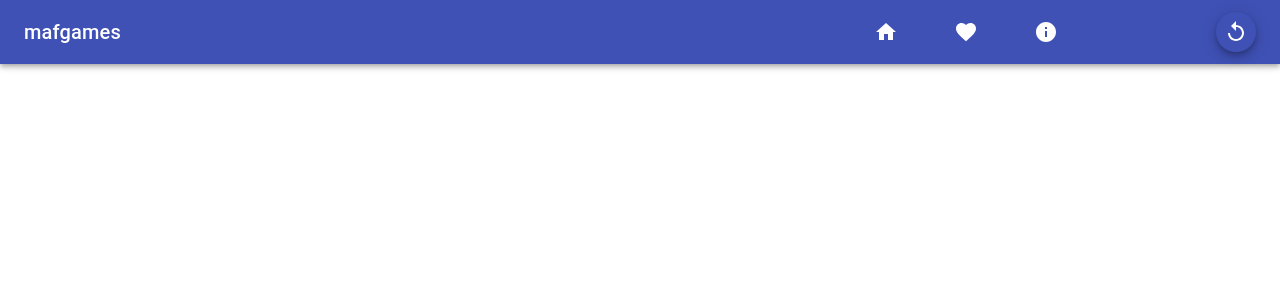
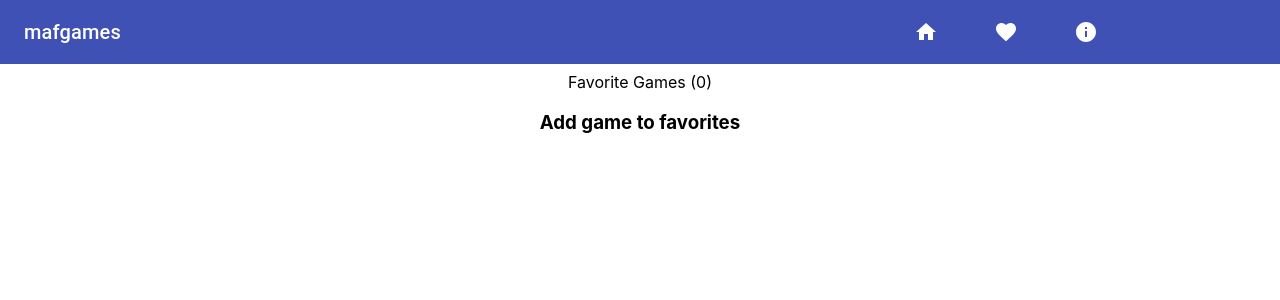
Before and after one commit to lawledge/mafgames, a React (Create React App) app: page /favorite in a window 1280 px wide. Shown: the top 300 px of the page. Built offline with nearby package versions, Linux system fonts and the light colour scheme.

Commit message:
disable check & ui fixes

```diff
--- a/public/index.html
+++ b/public/index.html
@@ -7,7 +7,7 @@
     <meta name="theme-color" content="#000000" />
     <meta
       name="description"
-      content="Web site created using create-react-app"
+      content="Service that catch and save games from Mafiaonline"
     />
     <link rel="apple-touch-icon" href="%PUBLIC_URL%/logo192.png" />
     <!--
@@ -24,7 +24,7 @@
       work correctly both with client-side routing and a non-root public URL.
       Learn how to configure a non-root public URL by running `npm run build`.
     -->
-    <title>React App</title>
+    <title>Mafgames</title>
   </head>
   <body>
     <noscript>You need to enable JavaScript to run this app.</noscript>
--- a/src/app/App.tsx
+++ b/src/app/App.tsx
@@ -2,7 +2,7 @@ import React from "react";
 import { BrowserRouter as Router, Switch, Route } from "react-router-dom";
 import { About } from "../router/About";
 import { Main } from "../router/Main";
-import { Footer } from "../ui/BottomNav";
+import { Favorite } from "../router/Favorite";
 import { TopBar } from "../ui/TopBar";
 
 const App: React.FC = () => {
@@ -12,6 +12,7 @@ const App: React.FC = () => {
         <TopBar />
         <Switch>
           <Route path="/" exact component={Main} />
+          <Route path="/favorite" component={Favorite} />
           <Route path="/about" component={About} />
         </Switch>
       </Router>
--- /dev/null
+++ b/src/fav/Fav.tsx
@@ -0,0 +1,85 @@
+import React from "react";
+import { useSelector } from "react-redux";
+import { makeStyles } from "@material-ui/core/styles";
+import List from "@material-ui/core/List";
+import ListItem from "@material-ui/core/ListItem";
+import ListItemText from "@material-ui/core/ListItemText";
+import ListItemAvatar from "@material-ui/core/ListItemAvatar";
+import Avatar from "@material-ui/core/Avatar";
+import Divider from "@material-ui/core/Divider";
+import PersonIcon from "@material-ui/icons/Person";
+import { GameFromServer } from "../game/gameInterface";
+const useStyles = makeStyles((theme) => ({
+  root: {
+    width: "100%",
+    minWidth: 360,
+    backgroundColor: theme.palette.background.paper,
+    textAlign: "center",
+  },
+  button: {
+    marginBottom: 4,
+  },
+}));
+
+interface RootState {
+  // curGame: CurrentGame;
+  fav: {
+    favorite: GameFromServer[];
+  };
+}
+
+const checkState = (state: RootState) => state;
+
+export const Fav: React.FC = () => {
+  const state = useSelector(checkState);
+  console.log(state);
+  console.log(state.fav.favorite.length);
+  const classes = useStyles();
+
+  return (
+    <div className={classes.root}>
+      <List>
+        Favorite Games ({state.fav.favorite.length - 1})
+        {state.fav.favorite.length > 1 ? (
+          state.fav.favorite.map(({ id, users }) =>
+            id === 0 ? (
+              ""
+            ) : (
+              <div key={id}>
+                <ListItem>
+                  {/* {console.log(userMapping)} */}
+
+                  <ListItemText
+                    primary={`Game ID: ${id}`}
+                    secondary={`Players count: ${users.length}`}
+                  />
+                </ListItem>
+                {users.map((userMapping: any) =>
+                  Object.keys(userMapping).map((id) => (
+                    <div key={id}>
+                      <ListItem>
+                        <ListItemAvatar>
+                          <Avatar>
+                            <PersonIcon />
+                          </Avatar>
+                        </ListItemAvatar>
+                        <ListItemText
+                          primary={userMapping[id]}
+                          secondary={`id: ${id === "-1" ? "скрыт" : id}`}
+                        />
+                      </ListItem>
+                      <Divider variant="middle" component="li" />
+                    </div>
+                  ))
+                )}
+                <Divider variant="inset" component="li" />
+              </div>
+            )
+          )
+        ) : (
+          <h3>Add game to favorites</h3>
+        )}
+      </List>
+    </div>
+  );
+};
--- a/src/game/GameContainer.tsx
+++ b/src/game/GameContainer.tsx
@@ -1,42 +1,38 @@
-import React, { useEffect } from "react";
-import { useDispatch, useSelector } from "react-redux";
+import React from "react";
+import { useSelector } from "react-redux";
 import { Game } from "./Game";
-import { loadGames } from "./gameActionCreator";
-import { GameResponse } from "./gameInterface";
-import { CurrentGame } from "./gameInterface";
+import { GameResponse, GameFromServer, CurrentGame } from "./gameInterface";
 
 interface RootState {
   game: GameResponse;
   player: object;
   curGame: CurrentGame;
+  fav: {
+    favorite: GameFromServer[];
+  };
 }
 
 const checkDefaultState = (state: RootState) => state;
 
-// const handler = useCallback(() => {
-//   dispatch(setGame());
-// }, []);
+export const GameContainer: React.FC = () => {
+  const state = useSelector(checkDefaultState);
 
-export const GameContainer: React.FC = () => {
-  const dispatch = useDispatch();
-
-  const selectIsChanged = () => {};
-  const state = useSelector(checkDefaultState);
-  useEffect(() => {
-    console.log(state);
-    dispatch(loadGames());
-  }, []);
+  // const checkFavIsSet = (curgame: number, fn: (check: boolean) => void) => {
+  //   state.fav.favorite.filter((game) => {
+  //     fn(curgame == game.id ? true : false);
+  //   });
+  // };
 
   return (
     <>
       <Game
-        selectIsChanged={selectIsChanged}
         loadedGameList={state.game}
         currentIsSet={
           state.curGame.currentGame.start
             ? state.curGame.currentGame
             : undefined
         }
+        // favIsSet={checkFavIsSet}
       />
     </>
   );
--- a/src/player/Player.tsx
+++ b/src/player/Player.tsx
@@ -40,7 +40,7 @@ export const Player: React.FC<Props> = (props) => {
                     <PersonIcon />
                   </Avatar>
                 </ListItemAvatar>
-                {console.log(userMapping)}
+
                 <ListItemText
                   primary={userMapping[id]}
                   secondary={`id: ${id === "-1" ? "скрыт" : id}`}
--- a/src/router/About.tsx
+++ b/src/router/About.tsx
@@ -18,7 +18,7 @@ const useStyles = makeStyles((theme: Theme) =>
     },
     paper: {
       textAlign: "center",
-      width: "100vh",
+      width: "80vh",
       height: "60vh",
       alignSelf: "flex-end",
       // justifyContent: "center",
--- /dev/null
+++ b/src/router/Favorite.tsx
@@ -0,0 +1,10 @@
+import React from "react";
+import { Fav } from "../fav/Fav";
+
+export const Favorite: React.FC = () => {
+  return (
+    <>
+      <Fav />
+    </>
+  );
+};
--- a/src/ui/BottomNav.tsx
+++ b/src/ui/Menu.tsx
@@ -17,7 +17,7 @@ const useStyles = makeStyles({
   },
 });
 
-export const Footer = () => {
+export const Menu = () => {
   const classes = useStyles();
   const [value, setValue] = React.useState(0);
 
@@ -37,7 +37,7 @@ export const Footer = () => {
           icon={<HomeIcon />}
         />
       </Link>
-      <Link to="/favorites">
+      <Link to="/favorite">
         <BottomNavigationAction
           className={classes.action}
           label="Favorites"
--- a/src/ui/TopBar.tsx
+++ b/src/ui/TopBar.tsx
@@ -1,10 +1,7 @@
 import React from "react";
 import { makeStyles } from "@material-ui/core/styles";
-import { AppBar, Toolbar, Typography, Fab } from "@material-ui/core/";
-import Replay from "@material-ui/icons/Replay";
-import { useDispatch } from "react-redux";
-import { loadGames } from "../game/gameActionCreator";
-import { Footer } from "./BottomNav";
+import { AppBar, Toolbar, Typography } from "@material-ui/core/";
+import { Menu } from "./Menu";
 
 const useStyles = makeStyles((theme) => ({
   root: {
@@ -22,7 +19,6 @@ export const TopBar: React.FC = () => {
   // const ref = useRef<HTMLButtonElement>(null);
 
   const classes = useStyles();
-  const dispatch = useDispatch();
 
   return (
     <>
@@ -33,16 +29,7 @@ export const TopBar: React.FC = () => {
             mafgames
           </Typography>
 
-          <Footer />
-
-          <Fab
-            onClick={() => dispatch(loadGames())}
-            size="small"
-            color="primary"
-            aria-label="reload"
-          >
-            <Replay />
-          </Fab>
+          <Menu />
         </Toolbar>
       </AppBar>
     </>
```
Also changed, not shown: src/game/Game.tsx (+36 -29 lines), src/player/PlayerContainer.tsx (+2 -8 lines), src/router/Favorites.tsx (deleted, +0 -15 lines).
